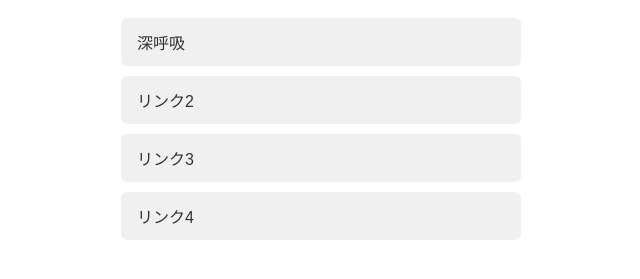
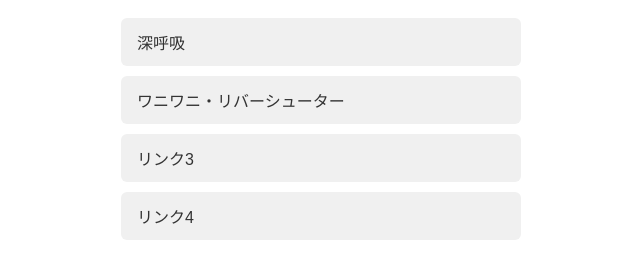
Before and after one commit to takuyakk11-sudo/kt, a plain HTML site: page index.html in a window 1280 px wide. Shown: the part 99-378 px from the top of the page, without its empty margins (319-959 px from the left). Drawn offline with Linux system fonts and the light colour scheme.

Commit message:
Update index.html

```diff
--- a/index.html
+++ b/index.html
@@ -36,7 +36,7 @@
   <h1>メニュー</h1>
   <ul>
     <li><a href="Deep_Breath-Ver3.html">深呼吸</a></li>
-    <li><a href="https://example.com/2">リンク2</a></li>
+    <li><a href="waniwani2.html">ワニワニ・リバーシューター</a></li>
     <li><a href="https://example.com/3">リンク3</a></li>
     <li><a href="https://example.com/4">リンク4</a></li>
   </ul>
```
